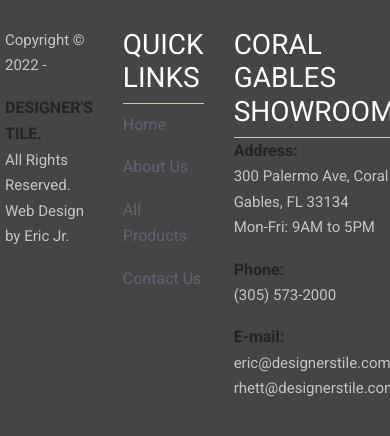
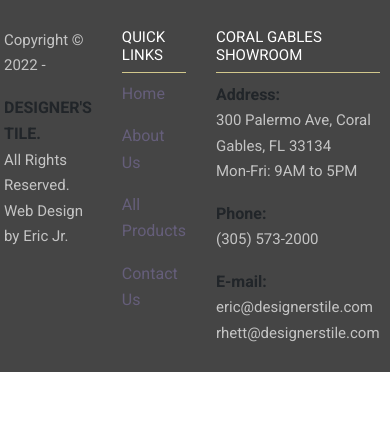
Before and after one commit to ericjcili/designers-tile, a plain HTML site: page index.html in a window 390 px wide. Shown: the part 2961-3397 px from the top of the page. After the commit the page ends 3333 px from the top, so only its background shows below. Drawn offline with Linux system fonts and the light colour scheme; some packages are replaced by stand-ins of ours; files whose address does not match are found by name; a web font is replaced by a local one.

Commit message:
fixed footer

```diff
--- a/css/style.css
+++ b/css/style.css
@@ -867,11 +867,10 @@
   }
   .footer1 {
     display: flex;
-    margin-left: -40px;
+    margin-left: -41px;
     padding-top: 30px;
-    padding-bottom: 50px;
     background-color: rgb(69, 69, 69);
-  }
+   }
   .footer1 p {
     color: rgba(255, 255, 255, 0.683);
   }
@@ -883,6 +882,14 @@
     font-weight: 200;
     border-bottom: 1px solid rgb(210, 200, 140);
     border-width: 1;
+  }
+  .footer-title h2 {
+    font-size: 15px;
+  }
+  .addy-info {
+    padding-top: 9px;
+    margin-bottom: -60px;
+
   }
  }
 .product-title h2 {
```
